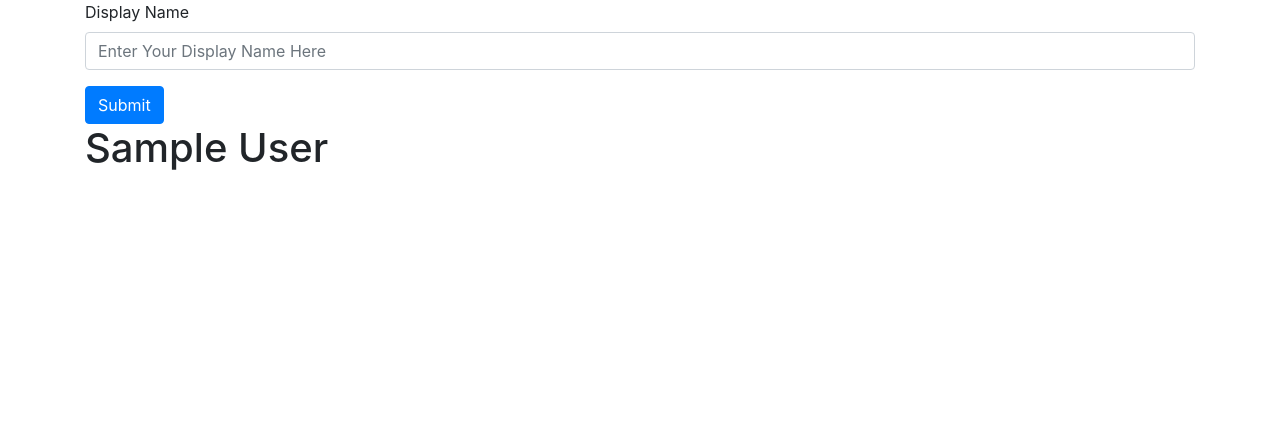
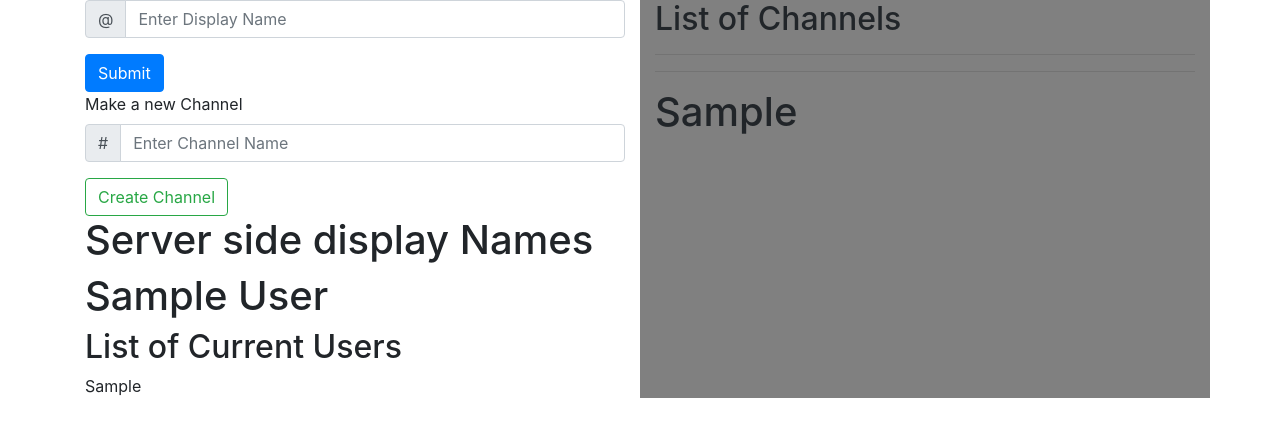
Before and after one commit to fross123/Flack, a Flask app: template templates/index.html in a window 1280 px wide. Shown: the part 48-485 px from the top of the page. Run offline with Flask 2, Linux system fonts and the light colour scheme; the template is opened without the code that fills it: most values are stand-ins (such as "Sample title", 1, 10 or a date in 2020); some libraries are stand-ins or nearby versions.

Commit message:
don't use this

```diff
--- a/application.py
+++ b/application.py
@@ -9,11 +9,11 @@ socketio = SocketIO(app)
 
 display_names = []
 current_users = []
-channels = []
+channel_list = []
 
 @app.route("/")
 def index():
-    return render_template('index.html', display_names=display_names, current_users=current_users, channels=channels)
+    return render_template('index.html', display_names=display_names, current_users=current_users, channel_list=channel_list)
 
 @socketio.on("new_user")
 def new_user(data):
@@ -34,6 +34,6 @@ def returning_user(data):
 @socketio.on("new_channel")
 def new_channel(data):
     channel_name = data["channel_name"]
-    channels.append(channel_name)
+    channel_list.append(channel_name)
 
-    emit("channel_created", channels, broadcast=True)
+    emit("channel_created", {"channel_name": channel_name}, broadcast=True)
--- a/templates/index.html
+++ b/templates/index.html
@@ -5,21 +5,48 @@
 {% endblock %}
 
 {% block body %}
-        <div class="not_logged_in">
-            <form id="form">
-              <div class="form-group">
-                <label>Display Name</label>
-                <input class="form-control" id="name" placeholder="Enter Your Display Name Here">
-              </div>
+        <div class="row">
+            <div class="col">
+                <form id="form">
+                    <div class="form-group">
+                        <div class="input-group mb-3">
+                            <div class="input-group-prepend">
+                                <span class="input-group-text" id="basic-addon1">@</span>
+                            </div>
+                            <input class="form-control" id="name" placeholder="Enter Display Name"/>
+                        </div>
+                    </div>
+                    <button id="add_user_button" type="submit" class="btn btn-primary">Submit</button>
+                </form>
 
-              <button type="submit" class="btn btn-primary">Submit</button>
-            </form>
-            <h1 id="#display_name">{{ display_names }}</h1>
-            <h2 id="current_user"></h2>
+                <form id="new_channel_form">
+                    <div class="form-group">
+                        <label>Make a new Channel</label>
 
-        </div>
+                        <div class="input-group mb-3">
+                            <div class="input-group-prepend">
+                                <span class="input-group-text" id="basic-addon1">#</span>
+                            </div>
+                            <input class="form-control" id="channel_name" placeholder="Enter Channel Name"/>
+                        </div>
+                    </div>
+                    <button id="add_channel_button" type="submit" class="btn btn-outline-success">Create Channel</button>
+                </form>
 
-        <div class="logged_in" style="display: none;">
-            <h2>This is what being logged in looks like</h2>
+                <h1>Server side display Names</h1>
+                <h1 id="display_name">{{ display_names }}</h1>
+
+                <h2>List of Current Users</h2>
+                <div id="current_users">{{ current_users }}</div>
+            </div>
+
+            <div class="col" style="background: grey;">
+                <h2>List of Channels</h2>
+                <hr/>
+                <div id="channel_list"></div>
+                <hr/>
+                <h1>{{ channel_list }}</h1>
+
+            </div>
         </div>
 {% endblock %}
```
